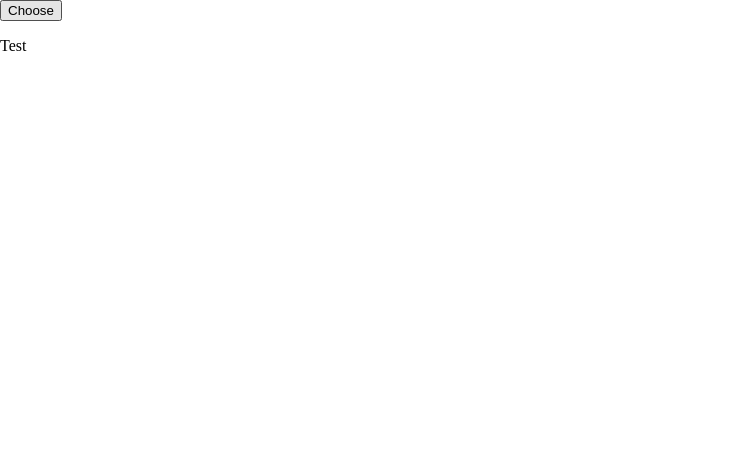
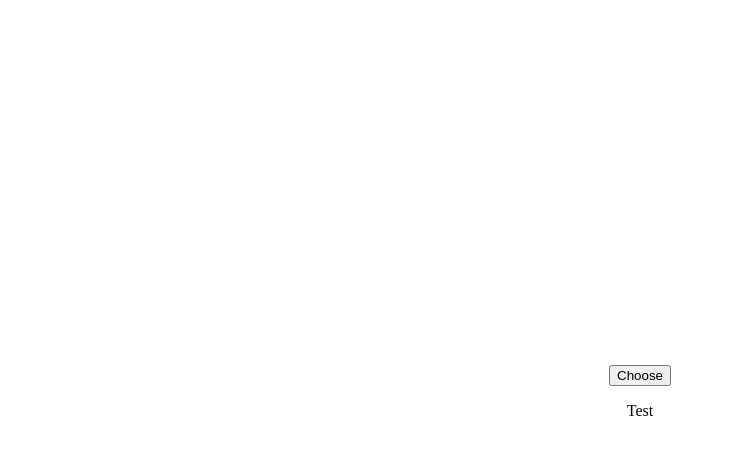
Before and after one commit to KramTomat/nandosfury, a plain HTML site: page index.html in a window 1280 px wide. Shown: the whole page, without its empty margins (0-734 px from the left). Drawn offline with Linux system fonts and the light colour scheme.

Commit message:
Update index.html

```diff
--- a/index.html
+++ b/index.html
@@ -7,7 +7,7 @@
   <link rel="stylesheet" href="main.css" />
 </head>
 <body>
-  <div class="page">
+  <div class="container">
     <button id="btnChoose">Choose</button>
     <p id="txtResult" class="result">Test</p>
   </div>
```
